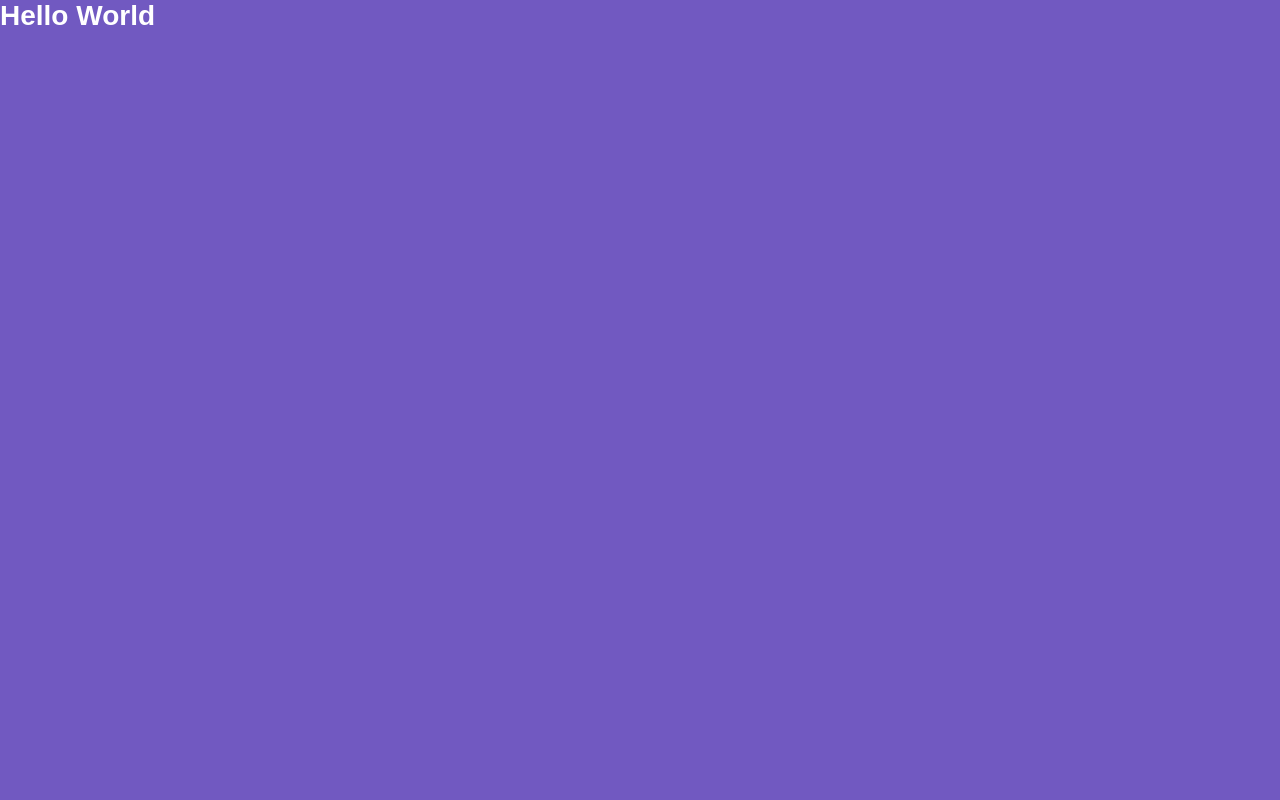
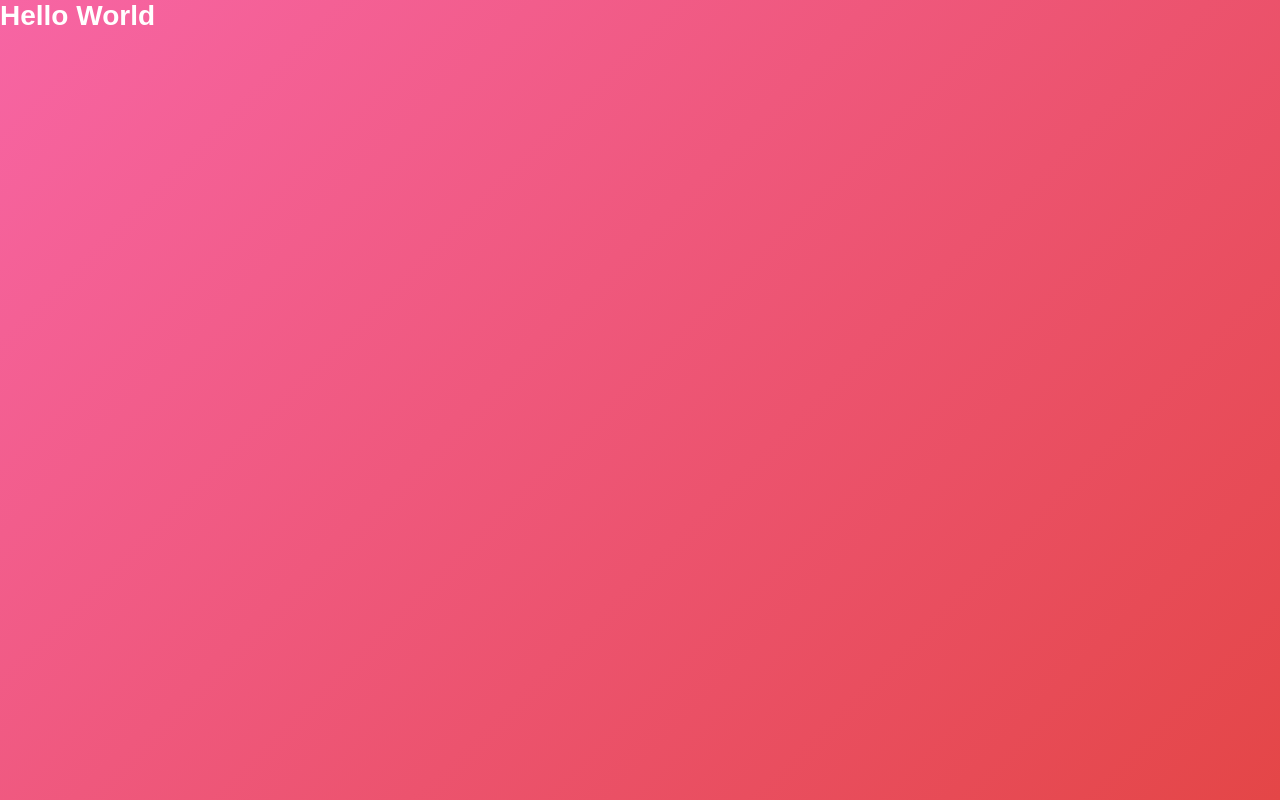
Before and after one commit to LeuAlmeida/github.repositories.list, a React (Create React App) app: page / in a window 1280 px wide. Built offline with nearby package versions, Linux system fonts and the light colour scheme.

Commit message:
Update background color

```diff
--- a/src/styles/global.js
+++ b/src/styles/global.js
@@ -13,8 +13,16 @@ export default createGlobalStyle`
  }
 
  body {
-   background: #7159c1;
-   -webkit-font-smoothing: antialiased !important;
+  knob
+  background: rgba(247,101,164,1);
+  background: -moz-linear-gradient(-45deg, rgba(247,101,164,1) 0%, rgba(228,70,71,1) 100%);
+  background: -webkit-gradient(left top, right bottom, color-stop(0%, rgba(247,101,164,1)), color-stop(100%, rgba(228,70,71,1)));
+  background: -webkit-linear-gradient(-45deg, rgba(247,101,164,1) 0%, rgba(228,70,71,1) 100%);
+  background: -o-linear-gradient(-45deg, rgba(247,101,164,1) 0%, rgba(228,70,71,1) 100%);
+  background: -ms-linear-gradient(-45deg, rgba(247,101,164,1) 0%, rgba(228,70,71,1) 100%);
+  background: linear-gradient(135deg, rgba(247,101,164,1) 0%, rgba(228,70,71,1) 100%);
+  filter: progid:DXImageTransform.Microsoft.gradient( startColorstr='#f765a4', endColorstr='#e44647', GradientType=1 );
+  -webkit-font-smoothing: antialiased !important;
  }
 
  body, input, button {
```
